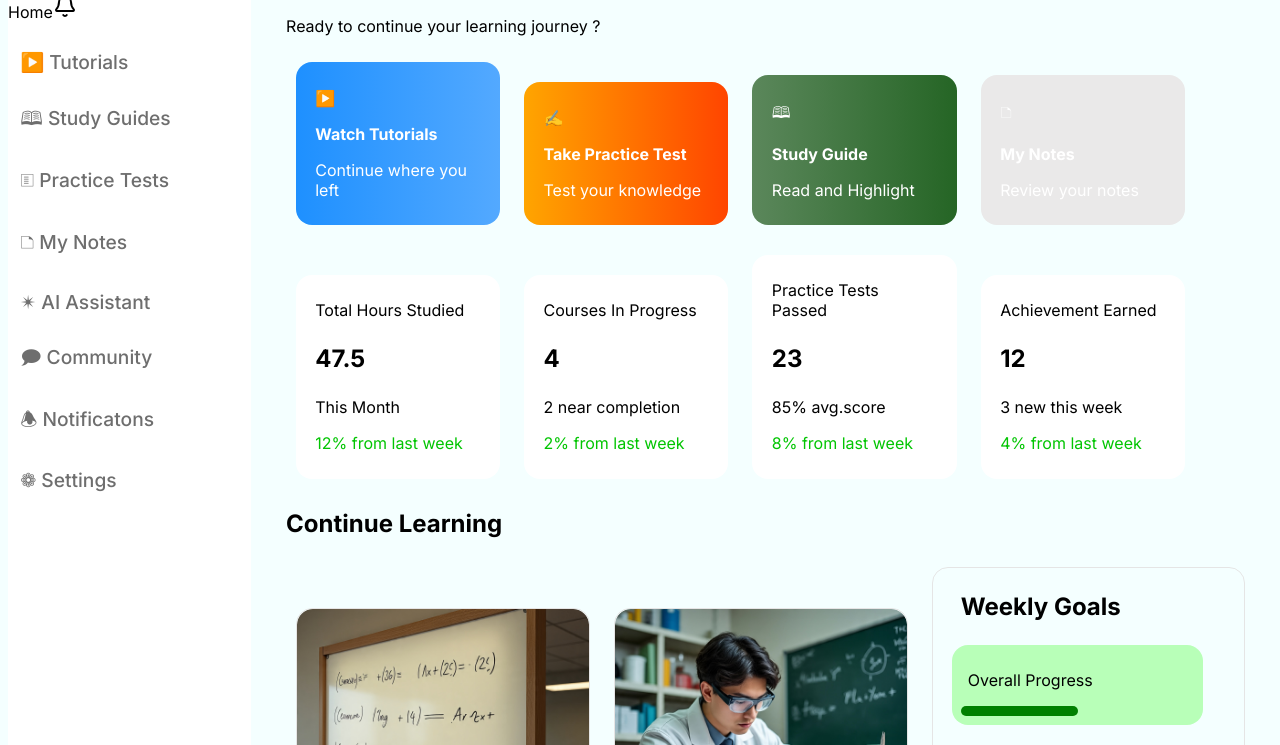
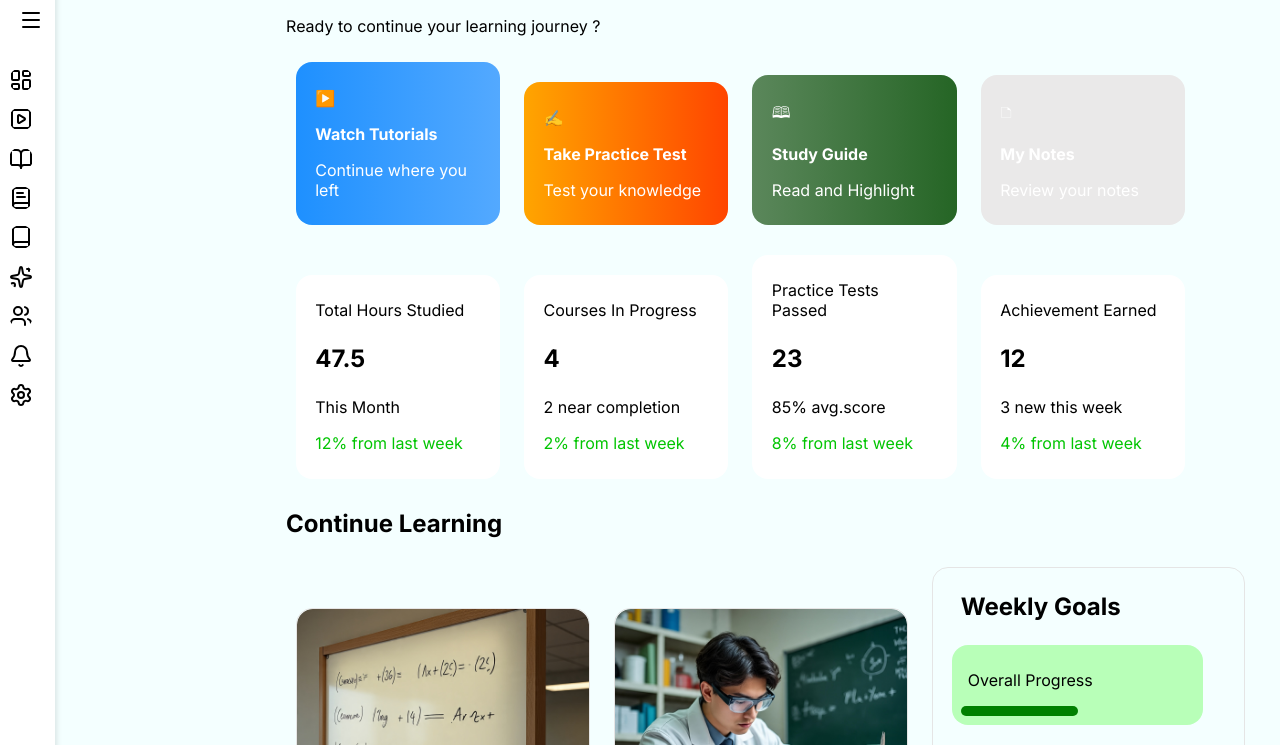
Before and after one commit to PrinceD08/Learnity, a plain HTML site: page Home/home.html in a window 1280 px wide. Shown: the part 120-865 px from the top of the page. Drawn offline with Linux system fonts and the light colour scheme.

Commit message:
Added animations

```diff
--- a/Home/home.css
+++ b/Home/home.css
@@ -14,7 +14,6 @@ body{
     width: 19%;
     padding-bottom: 20%;
     display: inline-block;
-    background-color: white;
 }
 .section2{
     margin-left: 20%;
@@ -27,21 +26,20 @@ body{
     font-size: 130%;
     font-weight: 700;
 }
-.nav-bar{
+.nav-bar, .icon-container{
     color: rgb(110, 110, 110);
-    padding: 5%;
+    padding: 1% 10%;
     width: 70%;
-    font-size: 120%;
     font-weight: 500;
     margin: 2% 0%;
     border-radius: 1em;
 }
-.nav-bar:hover{
+.nav-bar:hover, .icon-container:hover{
     background-color: rgb(237, 247, 255);
     color: dodgerblue;
 }
 #header{
-    font-size: 150%;
+    font-size: 120%;
     font-weight: 700;
 }
 #header2{
@@ -229,6 +227,101 @@ img{
     width: 24px;
     height: 24px;
 }
+
+/* Make the sidebar fixed and narrow initially */
+#section1 {
+    position: fixed;
+    top: 0;
+    left: 0;
+    width: 60px; /* collapsed width */
+    height: 100%;
+    background-color: rgb(255, 255, 255);
+    overflow: hidden;
+    transition: width 0.5s ease; /* smooth transition */
+    padding-top: 2%; /* space from top */
+    box-shadow: 2px 0 5px rgba(0,0,0,0.1);
+}
+
+/* On hover, expand the sidebar */
+#section1.open {
+    width: 250px; /* expanded width */
+}
+
+#menu-toggle{
+    background: none;
+    border: none;
+    cursor: pointer;
+    padding: 15px;
+    font-size: 24px;
+}
+
+.section2{
+    transition: filter 0.3s ease;
+}
+
+#section1.open ~ .section2{
+    filter : blur(10px);
+    pointer-events: none;
+}
+
+#section1.open .nav-bar {
+    opacity: 1;
+    pointer-events: auto;
+    transition: opacity 0.3s ease;
+}
+
+/* Adjust nav-bar inside sidebar */
+.nav-bar {
+    display: flex;
+    align-items: center;
+    color: rgb(110, 110, 110);
+    font-weight: 500;
+    border-radius: 1em;
+    margin: 0.5em 0;
+    white-space: nowrap; /* prevent text from wrapping */
+    transition: all 0.3s ease;
+}
+
+/* Hide text when collapsed */
+
+
+/* Optional: show icon always */
+#icon-container {
+    display: inline-block;
+    width: 24px;
+    text-align: center;
+}
+
+/* Hover effect for nav items */
+.nav-bar:hover {
+    background-color: rgb(237, 247, 255);
+    color: dodgerblue;
+    cursor: pointer;
+}
+
+/* SIDEBAR WIDTH STATES */
+#section1 {
+    width: 55px;
+    transition: width 0.4s ease;
+}
+
+#section1.open {
+    width: 250px;
+}
+
+/* HIDE TEXT WHEN COLLAPSED */
+#section1:not(.open) .nav-text {
+    opacity: 0;
+    width: 0;
+    overflow: hidden;
+    white-space: nowrap;
+}
+
+/* SHOW TEXT WHEN OPEN */
+#section1.open .nav-text {
+    opacity: 1;
+    width: auto;
+}
 @media (max-width: 640px) and (orientation: portrait){
     .border{
         width: 90%;
@@ -240,7 +333,6 @@ img{
         width: 90%;
     }
     .nav-bar{
-        font-size: 180%;
         text-align: center;
     }
     #header{
@@ -262,4 +354,8 @@ img{
         right: 0;
         margin-right: 3%;
     }
+    #section1.open ~ .section2{
+        filter: none;
+        pointer-events: none;
+    }
 }
--- a/Home/home.html
+++ b/Home/home.html
@@ -20,17 +20,70 @@
 </head>
 <body>
     <section id="section1">
-        <p id="header">🎓Learnity</p>
-        <p class="nav-bar" onclick="window.location.href='home.html'" id="nav-bar1"> <div id="icon-container">Home</div></p>
-        <p class="nav-bar" id="nav-bar2">▶️ Tutorials</p>
-        <p class="nav-bar" id="nav-bar3">🕮 Study Guides</p>
-        <p class="nav-bar" id="nav-bar4">🗉 Practice Tests</p>
-        <p class="nav-bar" id="nav-bar5">🗅 My Notes</p>
-        <p class="nav-bar" onclick="runAI()" id="nav-bar6">✴ AI Assistant</p>
-        <p class="nav-bar" id="nav-bar7">🗩 Community</p>
-        <p class="nav-bar" id="nav-bar8">🕭 Notificatons</p>
-        <p class="nav-bar" id="nav-bar9">❁ Settings</p>
-    </section>
+
+    <p id="header">🎓 Learnity</p>
+
+    <!-- Toggle button -->
+    <div class="nav-bar" id="menu-toggle">
+        <div class="icon-container" data-icon="dropdown"></div>
+        <span class="nav-text">Menu</span>
+    </div>
+
+    <!-- Home -->
+    <div class="nav-bar" onclick="window.location.href='home.html'">
+        <div class="icon-container" data-icon="home"></div>
+        <span class="nav-text">Home</span>
+    </div>
+
+    <!-- Tutorials -->
+    <div class="nav-bar">
+        <div class="icon-container" data-icon="tutorial"></div>
+        <span class="nav-text">Tutorials</span>
+    </div>
+
+    <!-- Study Guides -->
+    <div class="nav-bar">
+        <div class="icon-container" data-icon="study"></div>
+        <span class="nav-text">Study Guides</span>
+    </div>
+
+    <!-- Practice Tests -->
+    <div class="nav-bar">
+        <div class="icon-container" data-icon="test"></div>
+        <span class="nav-text">Practice Tests</span>
+    </div>
+
+    <!-- My Notes -->
+    <div class="nav-bar">
+        <div class="icon-container" data-icon="notes"></div>
+        <span class="nav-text">My Notes</span>
+    </div>
+
+    <!-- AI Assistant -->
+    <div class="nav-bar" onclick="runAI()">
+        <div class="icon-container" data-icon="assistant"></div>
+        <span class="nav-text">AI Assistant</span>
+    </div>
+
+    <!-- Community -->
+    <div class="nav-bar">
+        <div class="icon-container" data-icon="community"></div>
+        <span class="nav-text">Community</span>
+    </div>
+
+    <!-- Notifications -->
+    <div class="nav-bar">
+        <div class="icon-container" data-icon="notification"></div>
+        <span class="nav-text">Notifications</span>
+    </div>
+
+    <!-- Settings -->
+    <div class="nav-bar">
+        <div class="icon-container" data-icon="settings"></div>
+        <span class="nav-text">Settings</span>
+    </div>
+
+</section>
     <section class="section2">
         <div id="header2">
         <input type="text" id="searchbar" placeholder="🔍 Search tuorials, guides, practice tests.....">
--- a/Home/home.js
+++ b/Home/home.js
@@ -1,60 +1,35 @@
 function runAI(){
     window.location.href='AIAssistant/index-ai.html'
 }
-const mq = window.matchMedia("(max-width: 640px)");
 
-function handleScreen(e) {
-  if (e.matches) {
-    document.getElementById("nav-bar1").textContent= "◯";
+
+ const iconMap = {
+  dropdown: "../Icons/menu.svg",
+  home: "../Icons/layout-dashboard.svg",
+  tutorial: "../Icons/square-play.svg",
+  study: "../Icons/book-open.svg",
+  test: "../Icons/book-text.svg",
+  notes: "../Icons/book.svg",
+  assistant: "../Icons/sparkles.svg",
+  community: "../Icons/users.svg",
+  notification: "../Icons/bell.svg",
+  settings: "../Icons/settings.svg",
+};
+
+document.querySelectorAll(".icon-container").forEach(container => {
+  const iconName = container.dataset.icon;
+
+  if (iconMap[iconName]) {
+    const img = document.createElement("img");
+    img.src = iconMap[iconName];
+    img.classList.add("icon");
+    container.appendChild(img);
   }
-  if (e.matches) {
-    document.getElementById("nav-bar2").textContent = "▶️";
-  }
-  if (e.matches) {
-    document.getElementById("nav-bar3").textContent = "🕮";
-  }
-  if (e.matches) {
-    document.getElementById("nav-bar4").textContent = "🗉";
-  }
-  if (e.matches) {
-    document.getElementById("nav-bar5").textContent = "🗅";
-  }
-  if (e.matches) {
-    document.getElementById("nav-bar6").textContent = "✴";
-  }
-  if (e.matches) {
-    document.getElementById("nav-bar7").textContent = "🗩";
-  }
-  if (e.matches) {
-    document.getElementById("nav-bar8").textContent = "🕭";
-  }
-  if (e.matches) {
-    document.getElementById("nav-bar9").textContent = "❁";
-  }
+});
 
-  else {
-    document.getElementById("nav-bar1").textContent= "";
-    document.getElementById("nav-bar2").textContent = "▶️ Tutorials";
-    document.getElementById("nav-bar3").textContent = "🕮 Study Guides";
-    document.getElementById("nav-bar4").textContent = "🗉 Practice Tests";
-    document.getElementById("nav-bar5").textContent = "🗅 My Notes";
-    document.getElementById("nav-bar6").textContent = "✴ AI Assistant";
-    document.getElementById("nav-bar7").textContent = "🗩 Community";
-    document.getElementById("nav-bar8").textContent = "🕭 Notificatons";
-    document.getElementById("nav-bar9").textContent = "❁ Settings";
-  }
-}
+  const sidebar = document.getElementById("section1");
+const toggleBtn = document.getElementById("menu-toggle");
 
-handleScreen(mq);
-mq.addEventListener("change", handleScreen);
-
- const icon = document.createElement("img");
-
-  // 2. Set its src to your SVG file
-  icon.src = "../Icons/bell.svg";
-
-  // 3. Add a class for styling
-  icon.classList.add("icon");
-
-  // 4. Append to a container in your HTML
-  document.getElementById("icon-container").appendChild(icon);
+toggleBtn.addEventListener("click", () => {
+    sidebar.classList.toggle("open");
+});
--- a/Signup/signup.css
+++ b/Signup/signup.css
@@ -30,12 +30,11 @@ html, body{
     backdrop-filter: blur(50px);
     background-color: rgba(255, 255, 255, 0.273);
     border-radius: 1em;
-    margin-top: 2%;
 }
 input{
     width: 70%;
     border-radius: 1em;
-    padding: 2%;
+    padding: 2% 2%;
     background-color: rgb(236, 236, 236);
 }
 input:hover{
```
Also changed, not shown: Signup/signup.html (+3 -2 lines), Icons/list.svg (added), Icons/menu.svg (added).
